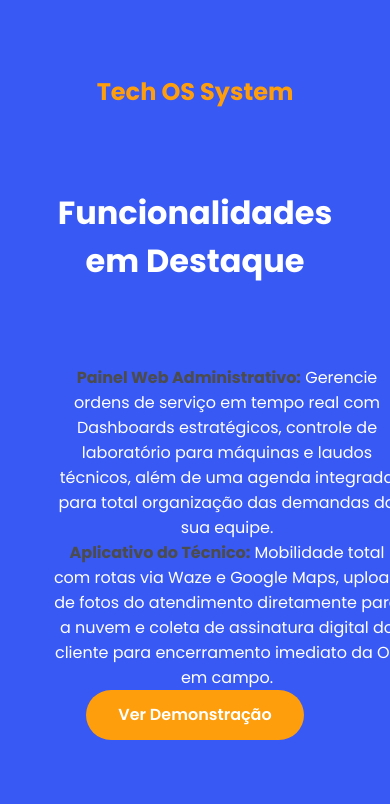
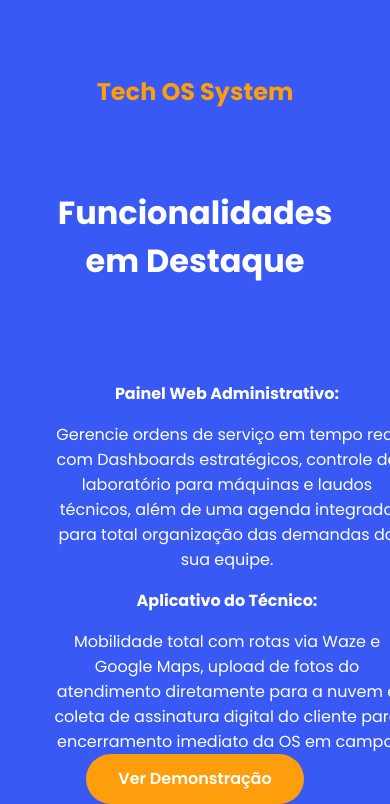
Before and after one commit to pablo-cruzbr/LandingPageTechOS, a React (Vite) app: page / in a window 390 px wide. Shown: the part 1603-2407 px from the top of the page. Before the commit the page ends 2343 px from the top, so only its background shows below. Built offline with nearby package versions, Linux system fonts and the light colour scheme.

Commit message:
feat: ajuste de tamanho da font

```diff
--- a/src/App.css
+++ b/src/App.css
@@ -97,6 +97,12 @@ nav {
   color: #FFFFFF;
   margin-left: 4rem ;
 }
+
+ .primary-h4 {
+    color: #FFFFFF;
+    margin: 1rem;
+  }
+
 .secondary-button {
   padding: 1rem 2.5rem;
   background-color: #fe9e0d;
@@ -357,6 +363,13 @@ nav {
     text-align: center;
     max-width: 80%;
   }
+
+
+ .primary-h4 {
+    color: #FFFFFF;
+    margin: 1rem;
+  }
+
   .home-text-section,
   .about-section-text-container {
     justify-content: center;
--- a/src/components/About.jsx
+++ b/src/components/About.jsx
@@ -20,11 +20,11 @@ const About = () => {
         </h3>
 
         <p className="primary-text">
-          <strong>Painel Web Administrativo:</strong> Gerencie ordens de serviço em tempo real com Dashboards estratégicos, controle de laboratório para máquinas e laudos técnicos, além de uma agenda integrada para total organização das demandas da sua equipe.
+          <h4 className="primary-h4">Painel Web Administrativo:</h4> Gerencie ordens de serviço em tempo real com Dashboards estratégicos, controle de laboratório para máquinas e laudos técnicos, além de uma agenda integrada para total organização das demandas da sua equipe.
         </p>
 
         <p className="primary-text">
-          <strong>Aplicativo do Técnico:</strong> Mobilidade total com rotas via Waze e Google Maps, upload de fotos do atendimento diretamente para a nuvem e coleta de assinatura digital do cliente para encerramento imediato da OS em campo.
+           <h4 className="primary-h4">Aplicativo do Técnico:</h4> Mobilidade total com rotas via Waze e Google Maps, upload de fotos do atendimento diretamente para a nuvem e coleta de assinatura digital do cliente para encerramento imediato da OS em campo.
         </p>
 
         <div className="about-button-container">
```
